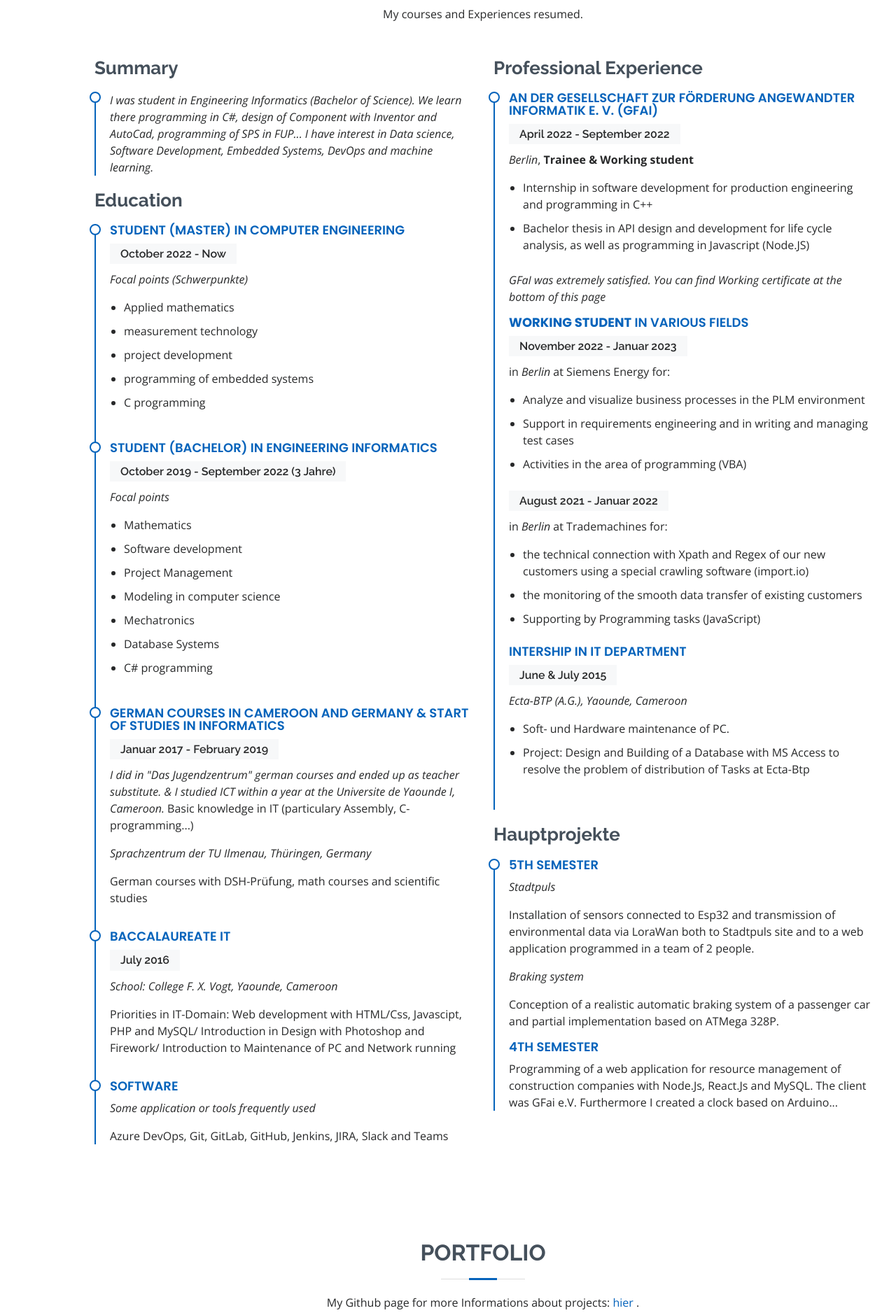
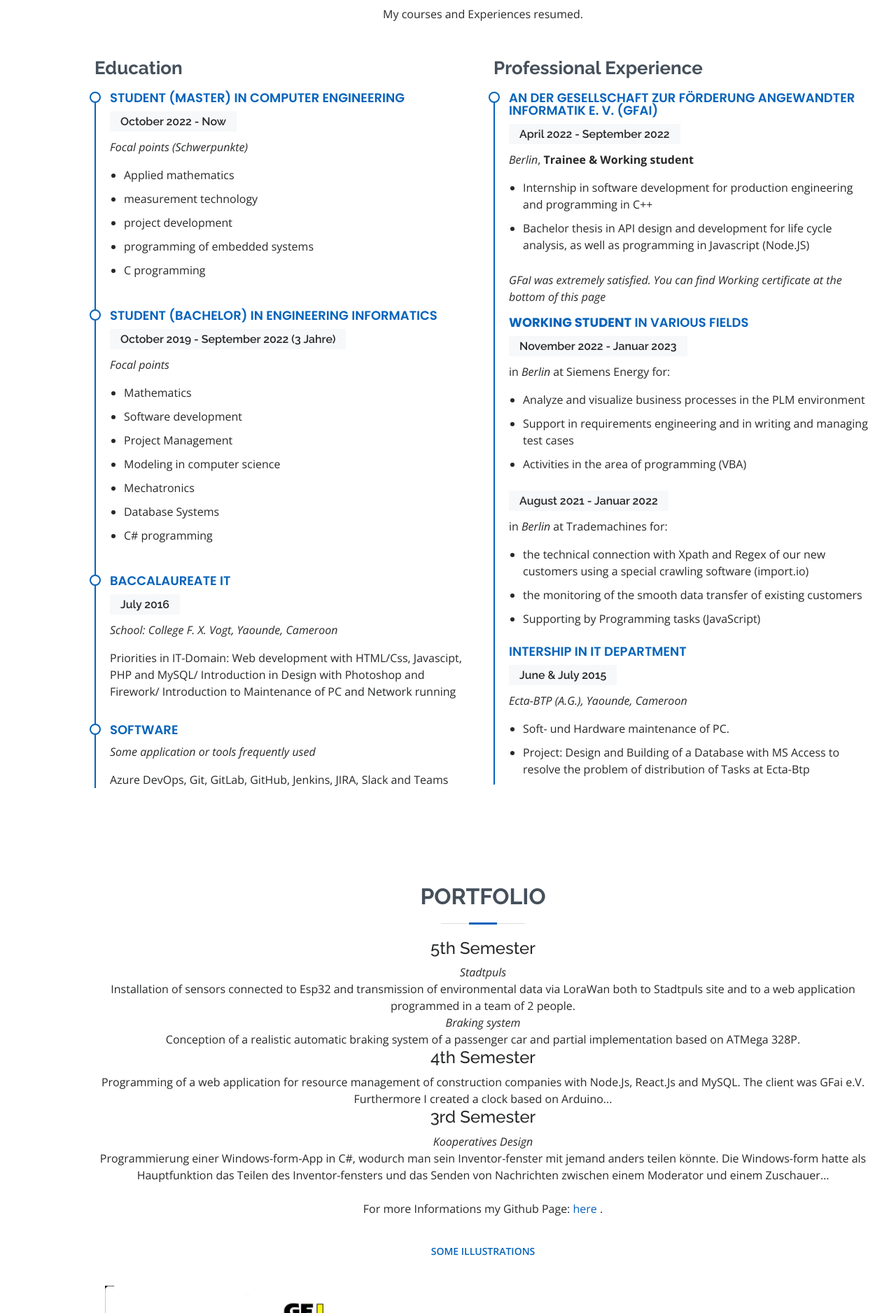
Before and after one commit to JerreyGlen/Documents, a plain HTML site: page index.html in a window 1280 px wide. Shown: the part 2040-3916 px from the top of the page at 70% size. Drawn offline with nearby package versions, Linux system fonts and the light colour scheme.

Commit message:
improved experiences

```diff
--- a/index.html
+++ b/index.html
@@ -56,8 +56,8 @@
       <p>I'm <span class="typed" data-typed-items="Student in Computer Engineering, Developer, Constructor, Designer"></span></p>
       <div class="social-links">
         <a href="#" class="twitter"><i class="bx bxl-twitter"></i></a>
-        <a href="#" class="facebook"><i class="bx bxl-facebook"></i></a>
-        <a href="#" class="instagram"><i class="bx bxl-instagram"></i></a>
+        <a href="https://m.facebook.com/jerreyglen.talla.5?eav=AfYZPUpnCf7-X5YFTfUKhigC4VrsENq0tykYS-Sm6tzywbAOUASk9j0U1fo_bcLadBc&paipv=0" class="facebook"><i class="bx bxl-facebook"></i></a>
+        <a href="https://www.instagram.com/jyren_mekta/" class="instagram"><i class="bx bxl-instagram"></i></a>
         <a href="#" class="google-plus"><i class="bx bxl-skype"></i></a>
         <a href="https://www.linkedin.com/in/jerrey-glen-mekountchou-talla-a73162188/" class="linkedin"><i class="bx bxl-linkedin"></i></a>
       </div>
@@ -211,20 +211,6 @@
 
         <div class="row">
           <div class="col-lg-6">
-            <h3 class="resume-title">Summary</h3>
-            <div class="resume-item pb-0">
-              <h4></h4>
-              <p><em>I was student in Engineering Informatics (Bachelor of Science).
-			  We learn there programming in C#, design of Component with Inventor and AutoCad, programming of SPS in FUP... I have interest in Data science, Software Development, Embedded Systems, DevOps and machine learning.
-			   </em></p>
-              <!--<ul>
-                <li>Sewanstraße 209, 10319 Berlin</li>
-                <li>(+49) 151 40357962</li>
-                <li>letpjg@gmail.com</li>
-              </ul>-->
-            </div>
-
-
 			<h3 class="resume-title">Education</h3>
 			<div class="resume-item">
               <h4>Student (Master) in Computer Engineering</h4>
@@ -260,14 +246,6 @@
               <p><em>Sprachzentrum der TU Ilmenau, Thüringen, Germany</em></p>
               <p>German courses with DSH-Prüfung, math courses and scientific studies</p>
             </div>-->
-            <div class="resume-item">
-              <h4>German courses in Cameroon And Germany &amp; Start of Studies in Informatics</h4>
-              <h5>Januar 2017 - February 2019</h5>
-              <p><em>I did in "Das Jugendzentrum" german courses and ended up as teacher substitute. &amp; I studied ICT within a year at the Universite de Yaounde I, Cameroon.</em>
-              Basic knowledge in IT (particulary Assembly, C-programming...)</p>
-			  <p><em>Sprachzentrum der TU Ilmenau, Thüringen, Germany</em></p>
-			  <p>German courses with DSH-Prüfung, math courses and scientific studies</p>
-            </div>
 			<div class="resume-item">
               <h4>Baccalaureate IT</h4>
               <h5>July 2016</h5>
@@ -328,29 +306,6 @@
                 <li>Project: Design and Building of a Database with MS Access to resolve the problem of distribution of Tasks at Ecta-Btp</li>
               </ul>
             </div>
-			<h3 class="resume-title">Hauptprojekte</h3>
-            <div class="resume-item">
-
-              <h4>5th Semester</h4>
-			  <p><em>Stadtpuls</em></p>
-			  <p>Installation of sensors connected to Esp32 and transmission of environmental data via LoraWan both to Stadtpuls site and to a web application programmed in a team of 2 people.</p>
-              <p><em>Braking system</em></p>
-			  <p>Conception of a realistic automatic braking system of a passenger car and partial implementation based on ATMega 328P.</p>
-
-				<h4>4th Semester</h4>
-			  <p>Programming of a web application for resource management of construction companies with Node.Js, React.Js and MySQL. The client was GFai e.V. Furthermore I created a clock based on Arduino...</p>
-
-				<!--<h5>3. Semester</h5>
-				<p><em>Kooperatives Design</em></p>
-			  <p>Programmierung einer Windows-form-App in C#, wodurch man sein Inventor-fenster mit jemand anders teilen
-					könnte. Die Windows-form hatte als Hauptfunktion das Teilen des Inventor-fensters und das Senden von Nachrichten zwischen einem
-				Moderator und einem Zuschauer…</p>-->
-
-
-
-
-            </div>
-
 
           </div>
         </div>
@@ -364,7 +319,27 @@
 
         <div class="section-title">
           <h2>Portfolio</h2>
-          <p>My Github page for more Informations about projects: <a href="https://github.com/JerreyGlen">hier </a>. </p>
+
+            <div class="resume-item">
+
+              <h4 font-style="blue">5th Semester</h4>
+			  <p><em>Stadtpuls</em></p>
+			  <p>Installation of sensors connected to Esp32 and transmission of environmental data via LoraWan both to Stadtpuls site and to a web application programmed in a team of 2 people.</p>
+              <p><em>Braking system</em></p>
+			  <p>Conception of a realistic automatic braking system of a passenger car and partial implementation based on ATMega 328P.</p>
+
+				<h4>4th Semester</h4>
+			  <p>Programming of a web application for resource management of construction companies with Node.Js, React.Js and MySQL. The client was GFai e.V. Furthermore I created a clock based on Arduino...</p>
+
+				<h4>3rd Semester</h4>
+				<p><em>Kooperatives Design</em></p>
+			  <p>Programmierung einer Windows-form-App in C#, wodurch man sein Inventor-fenster mit jemand anders teilen
+					könnte. Die Windows-form hatte als Hauptfunktion das Teilen des Inventor-fensters und das Senden von Nachrichten zwischen einem
+				Moderator und einem Zuschauer…</p><br>
+
+            </div>
+
+          <p>For more Informations my Github Page: <a href="https://github.com/JerreyGlen">here </a>. </p>
         </div>
 
         <div class="row">
```
